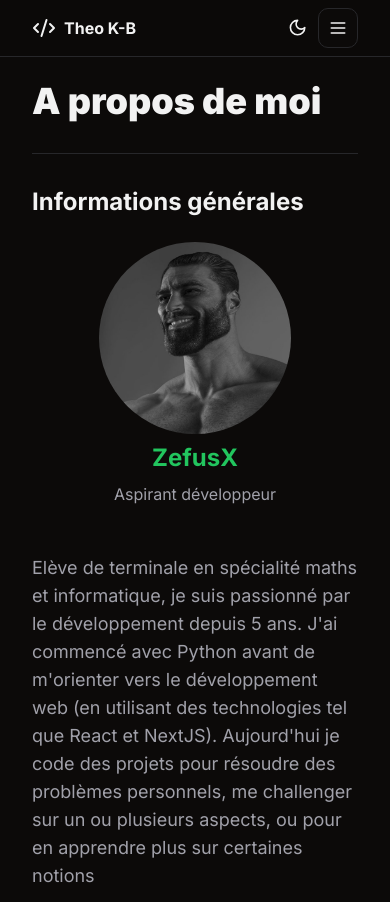
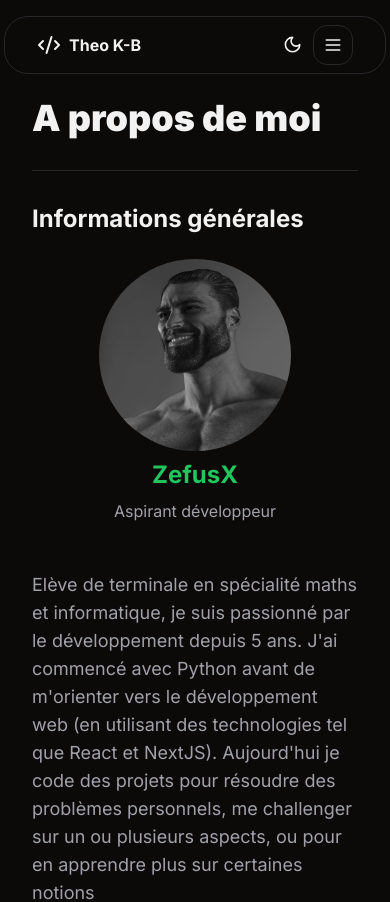
Before and after one commit to ZefusX/site-perso, a Next.js app: page /about in a window 390 px wide. Shown: the top 902 px of the page. Built offline with nearby package versions, Linux system fonts and the light colour scheme.

Commit message:
15 : changement navbar et arrière plan

```diff
--- a/app/globals.css
+++ b/app/globals.css
@@ -5,25 +5,25 @@
 @layer base {
   :root {
     --background: 0 0% 100%;
-    --foreground: 240 10% 3.9%;
+    --foreground: 224 71.4% 4.1%;
     --card: 0 0% 100%;
-    --card-foreground: 240 10% 3.9%;
+    --card-foreground: 224 71.4% 4.1%;
     --popover: 0 0% 100%;
-    --popover-foreground: 240 10% 3.9%;
-    --primary: 142.1 76.2% 36.3%;
-    --primary-foreground: 355.7 100% 97.3%;
-    --secondary: 240 4.8% 95.9%;
-    --secondary-foreground: 240 5.9% 10%;
-    --muted: 240 4.8% 95.9%;
-    --muted-foreground: 240 3.8% 46.1%;
-    --accent: 240 4.8% 95.9%;
-    --accent-foreground: 240 5.9% 10%;
+    --popover-foreground: 224 71.4% 4.1%;
+    --primary: 262.1 83.3% 57.8%;
+    --primary-foreground: 210 20% 98%;
+    --secondary: 220 14.3% 95.9%;
+    --secondary-foreground: 220.9 39.3% 11%;
+    --muted: 220 14.3% 95.9%;
+    --muted-foreground: 220 8.9% 46.1%;
+    --accent: 220 14.3% 95.9%;
+    --accent-foreground: 220.9 39.3% 11%;
     --destructive: 0 84.2% 60.2%;
-    --destructive-foreground: 0 0% 98%;
-    --border: 240 5.9% 90%;
-    --input: 240 5.9% 90%;
-    --ring: 142.1 76.2% 36.3%;
-    --radius: 0.75rem;
+    --destructive-foreground: 210 20% 98%;
+    --border: 220 13% 91%;
+    --input: 220 13% 91%;
+    --ring: 262.1 83.3% 57.8%;
+    --radius: 1rem;
   }
 
   .dark {
--- a/app/page.tsx
+++ b/app/page.tsx
@@ -5,42 +5,47 @@ import { buttonVariants } from "@/components/ui/button";
 import { posts } from "@/.velite";
 import { PostItem } from "@/components/post-item";
 import { TypeAnimation } from "react-type-animation";
+import { Icons } from "@/components/icons";
 
 export default function Home() {
   const latestPosts = sortPosts(posts).slice(0, 5);
   return (
     <>
       <section className="space-y-6 pb-8 pt-6 md:pb-12 md:mt-10 lg:py-32">
+        <div className="flex flex-col mb-24 items-center justify-center">
+          <div className="absolute z-10">
+            <Icons.blob_thing />
+          </div>
+        </div>
         <div className="container flex flex-col gap-5">
-          <div className="mx-12 xl:mx-52">
-            <h5 className="text-muted-foreground">Bonjour,</h5>
-          </div>
-          <div className="text-center">
+          <div className="text-center z-20">
             <h1 className="text-3xl sm:text-5xl md:text-6xl lg:text-7xl font-black text-balance">
               <TypeAnimation
                 sequence={[
                   "Je suis Théo Kreder-bail",
-                  2000, // Waits 1s
+                  5000,
+                  "Je suis aspirant développeur",
+                  5000,
                 ]}
                 wrapper="span"
                 cursor={true}
                 repeat={Infinity}
               />
             </h1>
-            <h2 className="text-2xl sm:text-4xl md:text-5xl lg:text-6xl font-bold text-balance text-primary">
+            {/* <h2 className="text-2xl sm:text-4xl md:text-5xl lg:text-6xl font-bold text-balance text-primary">
               <TypeAnimation
                 sequence={[1500, "Je suis aspirant développeur", 2000]}
                 wrapper="span"
                 cursor={true}
                 repeat={Infinity}
               />
-            </h2>
+            </h2> */}
             <p className="max-w-[42rem] mx-auto text-muted-foreground sm:text-xl mt-3">
               Bienvenue sur mon site, ici vous pouvez retrouver mon CV, mes
               projets et mon blog documentant mes projets
             </p>
           </div>
-          <div className="flex flex-col gap-4 justify-center sm:flex-row">
+          <div className="flex flex-col gap-4 justify-center sm:flex-row z-20">
             <Link
               href="/about"
               className={cn(buttonVariants({ size: "lg" }), "w-full sm:w-fit")}
--- a/components/icons.tsx
+++ b/components/icons.tsx
@@ -3224,4 +3224,20 @@ export const Icons = {
       ></path>
     </svg>
   ),
+  blob_thing: (props: IconProps) => (
+    <svg
+      width="585"
+      height="475"
+      viewBox="0 0 585 475"
+      fill="none"
+      xmlns="http://www.w3.org/2000/svg"
+      className="blur-4xl"
+    >
+      <path
+        d="M59.6878 70.4072C2.64247 112.7 -16.8108 220.14 15.7866 303.15C34.714 338.439 85.6079 417.473 137.764 451.308C202.958 493.601 346.492 482.305 380.666 392.728C414.841 303.151 608.848 251.138 582.56 142.122C556.271 33.1053 429.562 31.2664 323.621 6.83623C217.68 -17.5939 116.733 28.1141 59.6878 70.4072Z"
+        fill="#B071FF"
+        className="animate-inf-color-change"
+      />
+    </svg>
+  ),
 };
--- a/components/site-header.tsx
+++ b/components/site-header.tsx
@@ -9,7 +9,7 @@ import { ModeToggle } from "./mode_toogle";
 
 export function SiteHeader() {
   return (
-    <header className="z-10 sticky top-0 w-full border-b border-border bg-background/95 backdrop-blur supports-[backdrop-filter]:bg-background/60:">
+    <header className="z-30 sticky top-0 border border-border bg-background/85 backdrop-blur-sm supports-[backdrop-filter]:bg-background/90 rounded-3xl mt-4 md:mx-32 mx-1">
       <div className="container flex h-14 max-w-screen-2xl items-center">
         <MainNav />
         <div className="flex flex-1 items-center justify-end space-x-2">
--- a/tailwind.config.ts
+++ b/tailwind.config.ts
@@ -71,10 +71,19 @@ const config = {
           from: { height: "var(--radix-accordion-content-height)" },
           to: { height: "0" },
         },
+        "color-change": {
+          "0%": { fill: "#B071FF" },
+          "50%": { fill: "#FF9C71" },
+          "100%": { fill: "#B071FF" },
+        },
       },
       animation: {
         "accordion-down": "accordion-down 0.2s ease-out",
         "accordion-up": "accordion-up 0.2s ease-out",
+        "inf-color-change": "color-change 8s infinite linear",
+      },
+      blur: {
+        "4xl": "100px",
       },
     },
   },
```
